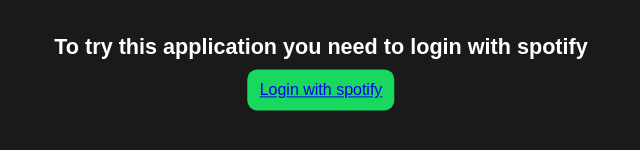
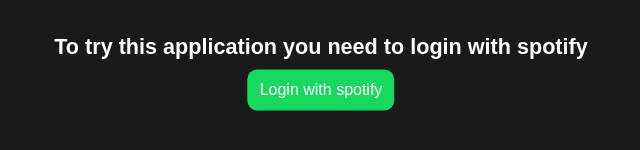
Before and after one commit to Th1b0/Cara-Music, a React (Create React App) app in the folder frontend/: page / in a window 1280 px wide. Shown: the part 344-494 px from the top of the page, without its empty margins (319-959 px from the left). Built offline with nearby package versions, Linux system fonts and the light colour scheme; no server answers; a web font is replaced by a local one.

Commit message:
Reworked Styling

```diff
--- a/frontend/src/assets/css/Main.css
+++ b/frontend/src/assets/css/Main.css
@@ -72,9 +72,6 @@
   padding: 0.2rem;
   border-radius: 10px;
   padding: 0.75rem;
-}
-.loginBtn a {
-  display: flex;
-  align-items: center;
-  cursor: pointer;
+  text-decoration: none;
+  color: white;
 }/*# sourceMappingURL=Main.css.map */
--- a/frontend/src/assets/css/Main.scss
+++ b/frontend/src/assets/css/Main.scss
@@ -70,9 +70,7 @@
   padding: 0.2rem;
   border-radius: 10px;
   padding: 0.75rem;
-  a {
-    display: flex;
-    align-items: center;
-    cursor: pointer;
-  }
+  text-decoration: none;
+  color: white;
+
 }
```
Also changed, not shown: 1 other file (tests, documents, lock files or other folders).
